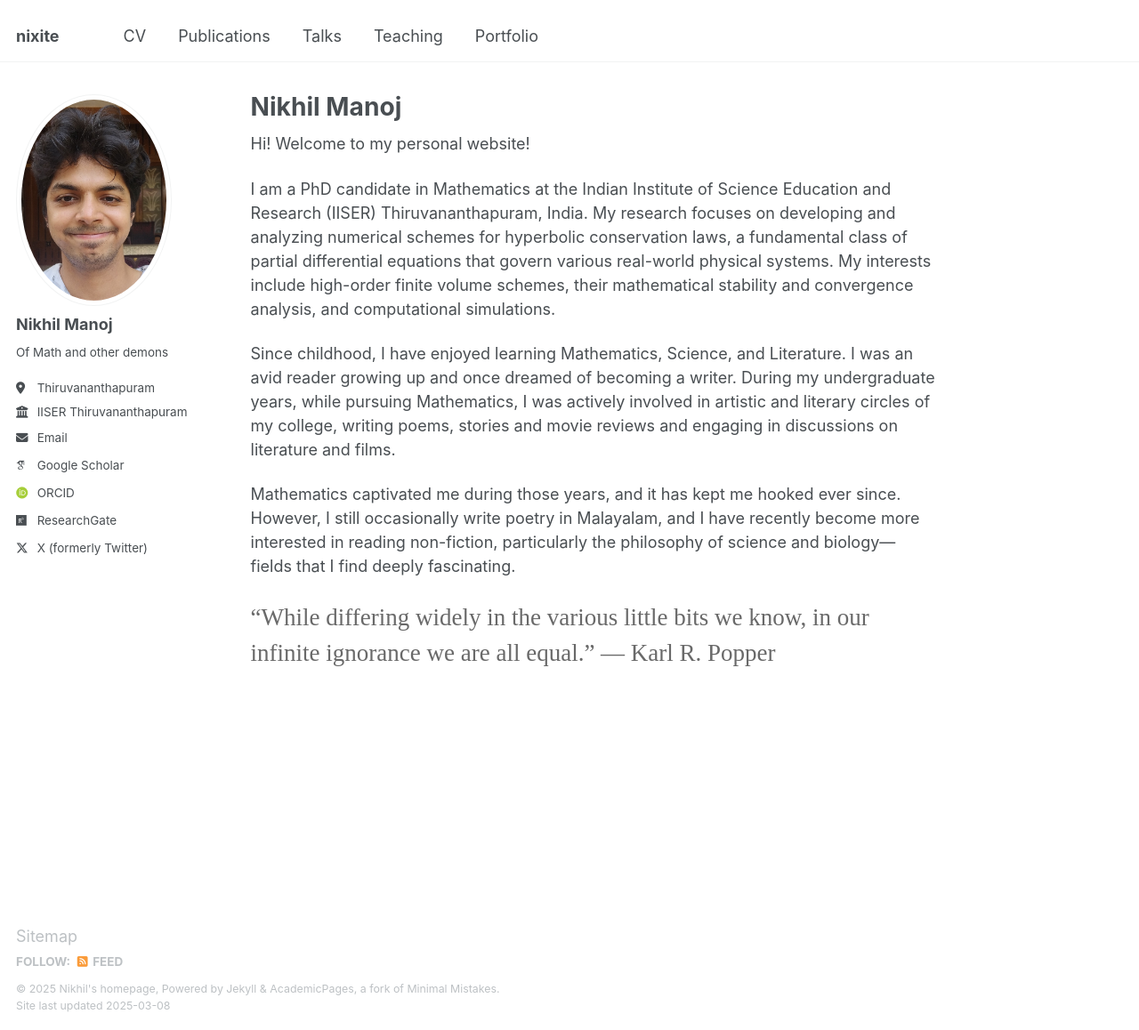
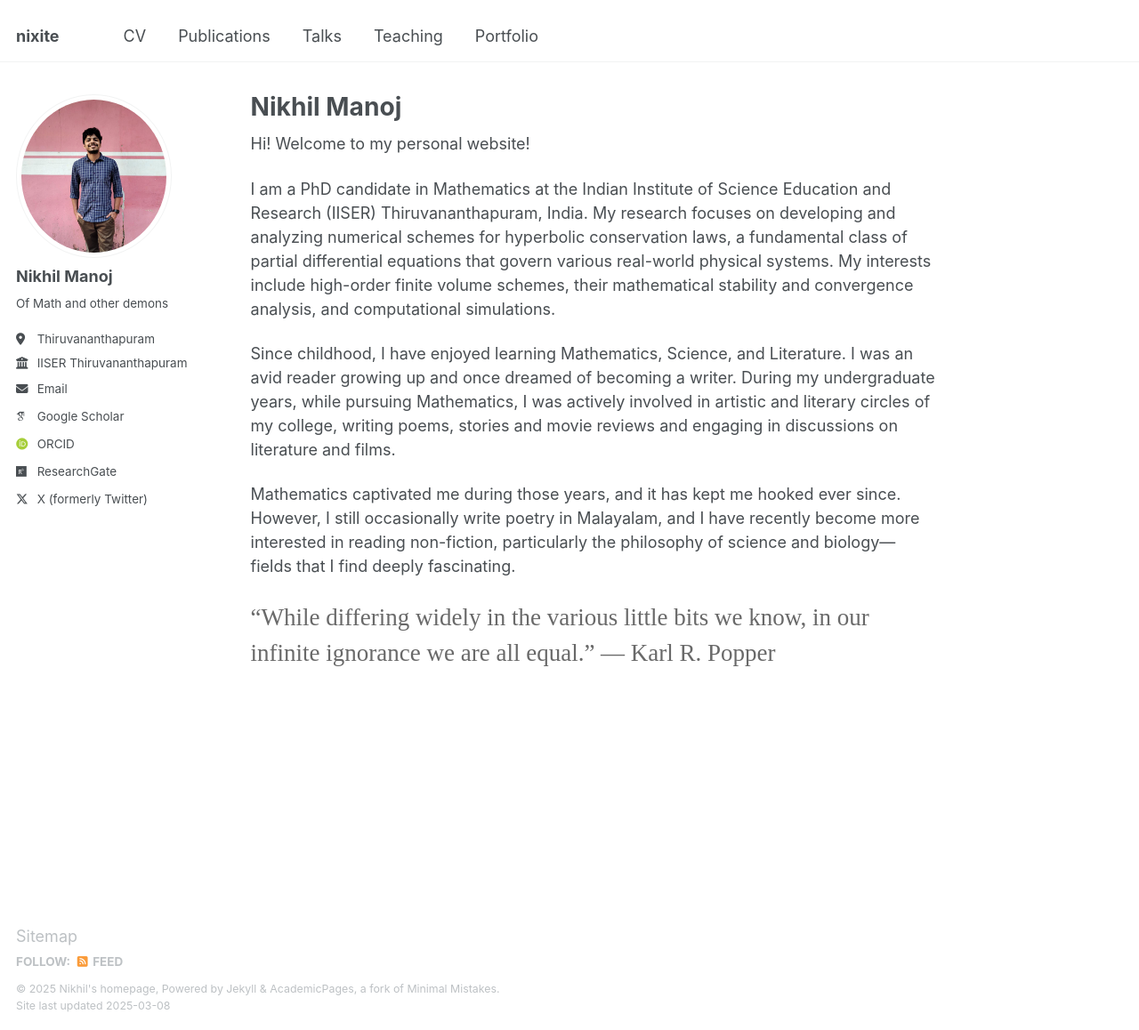
Before and after one commit to nikhil0597/nikhil0597.github.io, a Jekyll site: the page built from _pages/about.md, in a window 1280 px wide and 1158 px high. Shown: the whole window at 89% size. Built offline with Jekyll 4.4.1, drawn with Linux system fonts in a browser that asks for light colours; some web fonts are replaced.

Commit message:
Update _config.yml

```diff
--- a/_config.yml
+++ b/_config.yml
@@ -22,7 +22,7 @@ repository               : "academicpages/academicpages.github.io"
 #               Additional customization can be done by editing /_includes/author-profile.html
 author:
   # Biographic information
-  avatar           : "profile.png"
+  avatar           : "nikhil.png"
   name             : "Nikhil Manoj"
   pronouns         : # example: "she/her"
   bio              : "Of Math and other demons"
```
